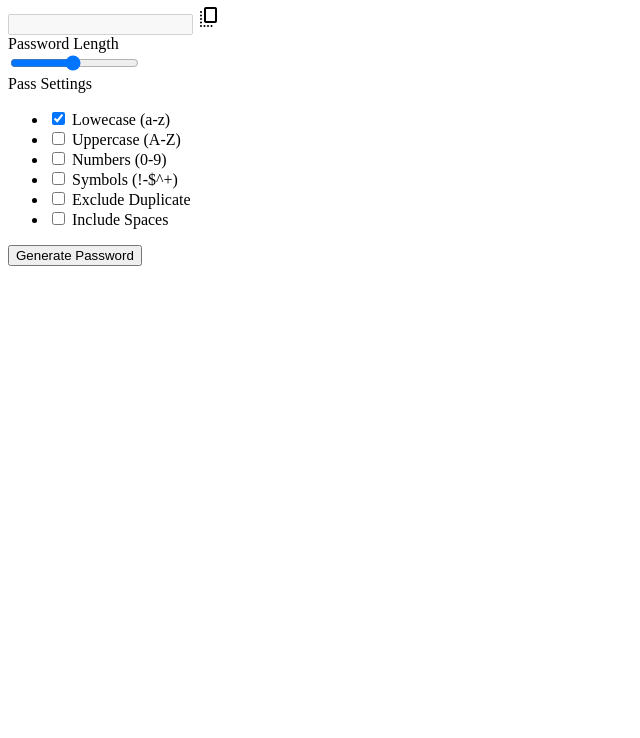
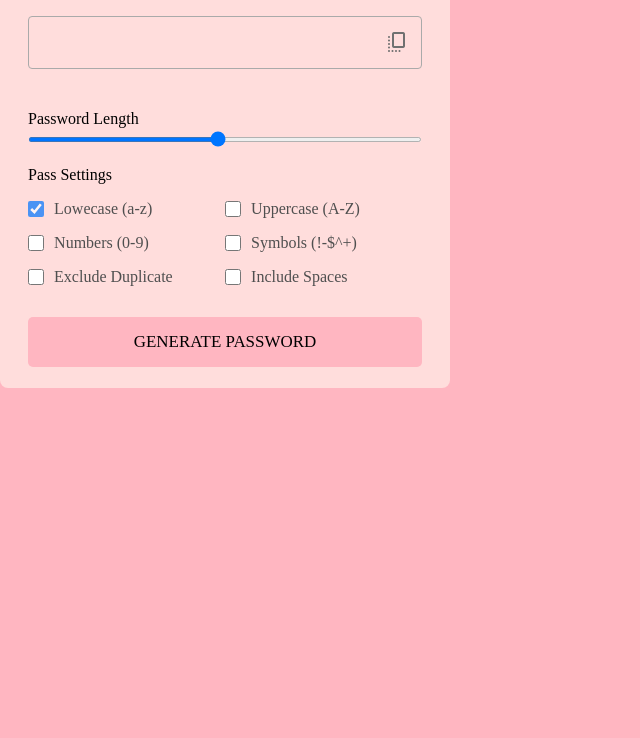
Before and after one commit to h2s0/js-programming, a plain HTML site: page 3-Pass Generator/index.html in a window 1280 px wide. Shown: the part 62-800 px from the top of the page, without its empty margins (0-640 px from the left). Drawn offline with nearby package versions, Linux system fonts and the light colour scheme; a web font is replaced by a local one.

Commit message:
💄 css 작성

```diff
--- a/3-Pass Generator/style.css
+++ b/3-Pass Generator/style.css
@@ -4,3 +4,156 @@
     font-weight: normal;
     font-style: normal;
 }
+
+*{
+    margin: 0;
+    padding: 0;
+    box-sizing: border-box;
+    font-family: 'MaplestoryOTFBold';
+}
+
+body{
+    justify-content: center;
+    min-height: 100vh;
+    background-color: lightpink;
+}
+
+.container{
+    width: 450px;
+    background-color: rgb(255, 221, 220);
+    border-radius: 8px;
+}
+
+.container h2{
+    font-weight: 600;
+    font-size: 1.31rem;
+    padding: 1rem 1.75rem;
+    border-bottom: 1px solid #aaa;
+}
+
+.wrapper{
+    margin: 1.25rem 1.75rem;
+}
+
+.wrapper .input-box{
+    position: relative;
+}
+
+.input-box input{
+    width: 100%;
+    height: 53px;
+    color: #000;
+    background: none;
+    font-size: 1.06rem;
+    font-weight: 500;
+    border-radius: 4px;
+    letter-spacing: 1.4px;
+    border: 1px solid #aaa;
+    padding: 0 2.85rem 0 1rem;
+}
+
+.input-box span{
+    position: absolute;
+    right: 13px;
+    cursor: pointer;
+    line-height: 53px;
+    color: #707070;
+}
+
+.input-box span:hover{
+    color:brown !important;
+}
+
+.wrapper .pass-indicator{
+    width: 100%;
+    height: 4px;
+    position: relative;
+    margin-top: 0.75rem;
+    border-radius: 25px;
+}
+
+.pass-indicator::before{
+    position: absolute;
+    content: "";
+    height: 100%;
+    width: 50%;
+    border-radius: inherit;
+    transition: width 0.3s ease;
+}
+
+.pass-indicator#weak::before{
+    width: 20%;
+    background-color: #e64a4a;
+}
+
+.pass-indicator#medium::before{
+    width: 20%;
+    background-color: #f1c80b;
+}
+
+.pass-indicator#strong::before{
+    width: 20%;
+    background-color: #43a047;
+}
+
+.wrapper .pass-length{
+    margin: 1.56rem 0 1.25rem;
+}
+
+.pass-length .details{
+    display: flex;
+    justify-content: space-between;
+}
+
+.pass-length input{
+    width: 100%;
+    height: 5px;
+}
+
+.pass-settings .options{
+    display: flex;
+    list-style: none;
+    flex-wrap: wrap;
+    margin-top: 1rem;
+}
+
+.pass-settings .options .option{
+    display: flex;
+    align-items: center;
+    margin-bottom: 1rem;
+    width: calc(100% / 2);
+}
+
+.options .option:first-child{
+    pointer-events: none;
+}
+
+.options .option:first-child input{
+    opacity: 0.7;
+}
+
+.options .option input{
+    height: 16px;
+    width: 16px;
+    cursor: pointer;
+}
+
+.options .option label{
+    cursor: pointer;
+    color: #4f4f4f;
+    padding-left: 0.63rem;
+}
+
+.wrapper .generate-btn{
+    width: 100%;
+    color: #000;
+    border: none;
+    outline: none;
+    cursor: pointer;
+    background: lightpink;
+    font-size: 1.06rem;
+    padding: 0.94rem 0;
+    border-radius: 5px;
+    text-transform: uppercase;
+    margin: 0.94rem 0 1.3rem;
+}
```
